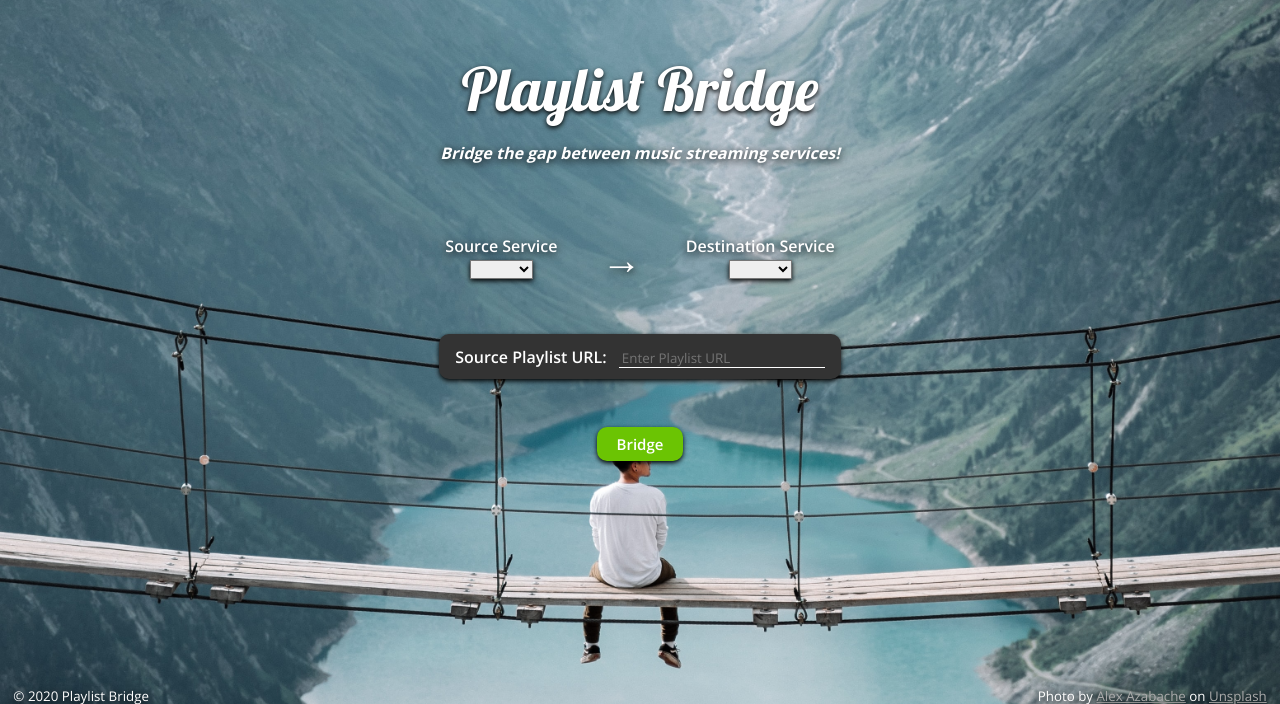
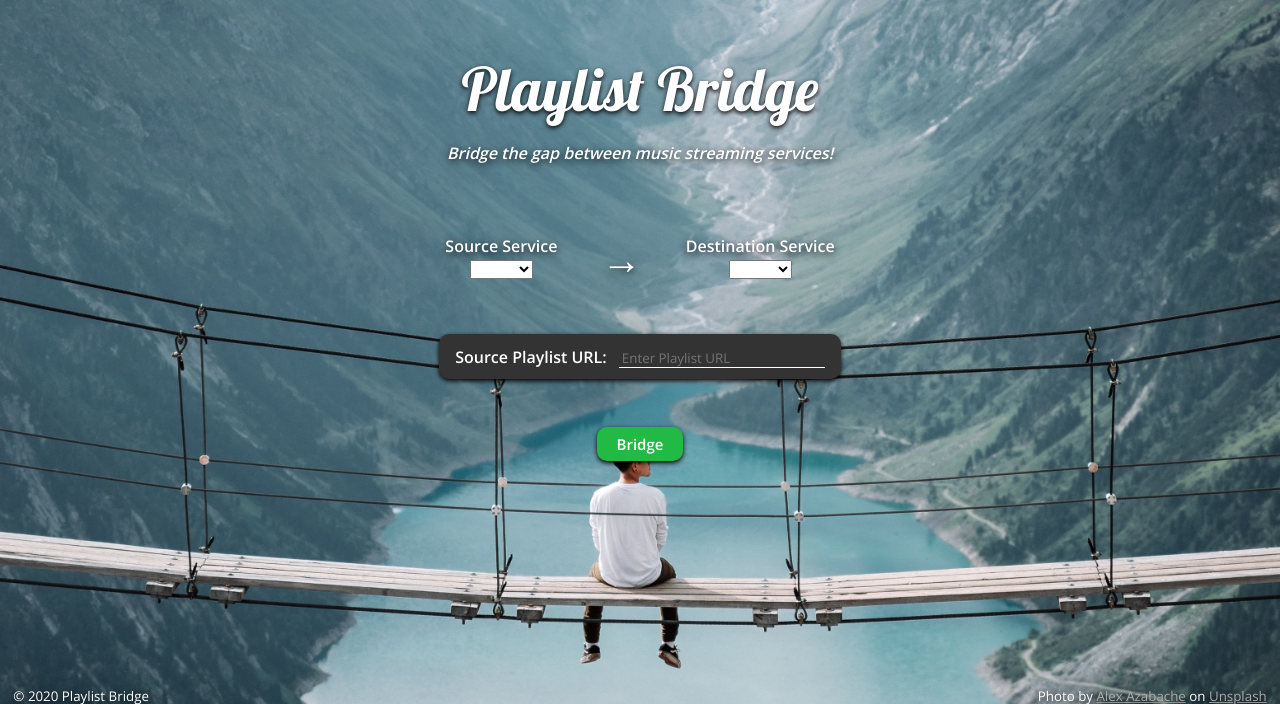
Before and after one commit to ethanratnofsky/Playlist-Bridge, a Flask app: page / in a window 1280 px wide. Shown: the part 82-786 px from the top of the page. Run offline with Flask 2, Linux system fonts and the light colour scheme.

Commit message:
ids and classes --> camelCase,

```diff
--- a/static/css/index.css
+++ b/static/css/index.css
@@ -1,10 +1,10 @@
-.container {
+.mainContainer {
     text-align: center;
     margin-top: 4%;
 }
 
-.shadow {
-    box-shadow: 0 2px 5px #000;
+.service {
+    display: inline-block;
 }
 
 #header {
@@ -16,12 +16,7 @@
     font-family: 'Lobster', cursive;
     font-size: 60px;
     font-weight: normal;
-    text-shadow: 0 2px 5px #000;
     margin: 0;
-}
-
-#header p {
-    font-weight: bold;
 }
 
 #main {
@@ -29,20 +24,12 @@
     margin: 0 auto;
 }
 
-.service {
-    display: inline-block;
-}
-
-.service select {
-    box-shadow: 0 2px 5px #000;
-}
-
 #arrow {
     margin: auto 1em;
     font-size: 40px;
 }
 
-#source-playlist-url {
+#sourcePlaylistUrl {
     margin: 3em auto;
     background-color: #333;
     padding: 0.7em 1em;
@@ -51,7 +38,7 @@
     text-shadow: none;
 }
 
-#source-playlist-url input {
+#sourcePlaylistUrl input {
     margin-left: 8px;
     width: 200px;
     border: none;
@@ -60,11 +47,11 @@
     padding: 5px 3px 1px 3px;
 }
 
-#source-playlist-url input::placeholder {
+#sourcePlaylistUrl input::placeholder {
     font-family: 'Open Sans', sans-serif;
 }
 
-#bridge-button {
+#bridgeButton {
     box-shadow: 0 2px 5px #000;
     font-family: 'Open Sans', sans-serif;
     font-weight: 600;
@@ -72,15 +59,15 @@
     padding: 7px 20px;
     border-radius: 10px;
     border: none;
-    background: #6bc403;
+    background: #21ba45;
     color: #fff;
 }
 
-#bridge-button:hover {
-    background: #59a809;
+#bridgeButton:hover {
+    background: #1c993a;
 }
 
-#bridge-button:active {
+#bridgeButton:active {
     position: relative;
 	top: 1px;
     outline: none;
--- a/templates/index.html
+++ b/templates/index.html
@@ -10,20 +10,20 @@
 {% endblock %}
 
 {% block body %}
-    <div class="container">
+    <div class="mainContainer">
         <div id="header">
-            <h1>Playlist Bridge</h1>
+            <h1 class="textShadow">Playlist Bridge</h1>
             <p><i>Bridge the gap between music streaming services!</i></p>
         </div>
     </div>
 
-    <div class="container">
+    <div class="mainContainer">
         <div id="main">
-            <form id="main-form">
+            <form name="main_form">
                 <div class="service">
-                    <label for="src-service">Source Service</label>
+                    <label for="srcService">Source Service</label>
                     <br>
-                    <select class="shadow" id="src-service" name="src_service" required>
+                    <select class="textShadow" id="srcService" name="src_service" required>
                         <option value="" disabled selected></option>
                         <option value="tidal">TIDAL</option>
                         <option value="spotify">Spotify</option>
@@ -31,20 +31,20 @@
                 </div>
                 <span id="arrow">&rarr;</span>
                 <div class="service">
-                    <label for="dest-service">Destination Service</label>
+                    <label for="destService">Destination Service</label>
                     <br>
-                    <select id="dest-service" name="dest_service" required>
+                    <select class="textShadow" id="destService" name="dest_service" required>
                         <option value="" disabled selected></option>
                         <option value="tidal">TIDAL</option>
                         <option value="spotify">Spotify</option>
                     </select>
                 </div>
-                <div id="source-playlist-url">
-                    <label for="src-url">Source Playlist URL: </label>
-                    <input id="src-url" name="src_service_url" type="url" placeholder="Enter Playlist URL" required>
+                <div id="sourcePlaylistUrl">
+                    <label for="srcUrl">Source Playlist URL: </label>
+                    <input id="srcUrl" name="src_service_url" type="url" placeholder="Enter Playlist URL" required>
                 </div>
                 <div>
-                    <input id="bridge-button" type="submit" name="submit" value="Bridge">
+                    <input id="bridgeButton" type="submit" name="submit" value="Bridge">
                 </div>
             </form>
         </div>
```
